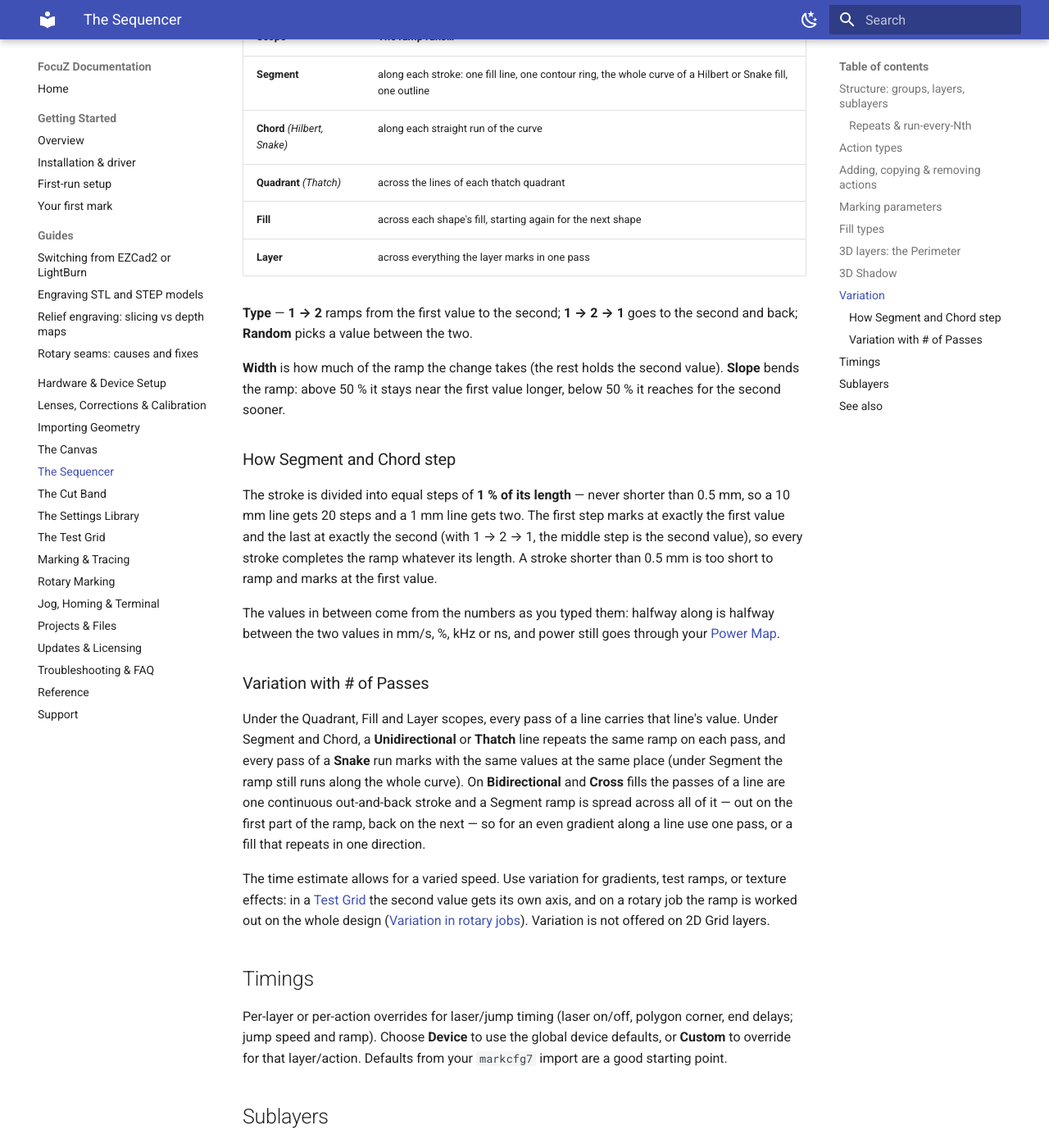
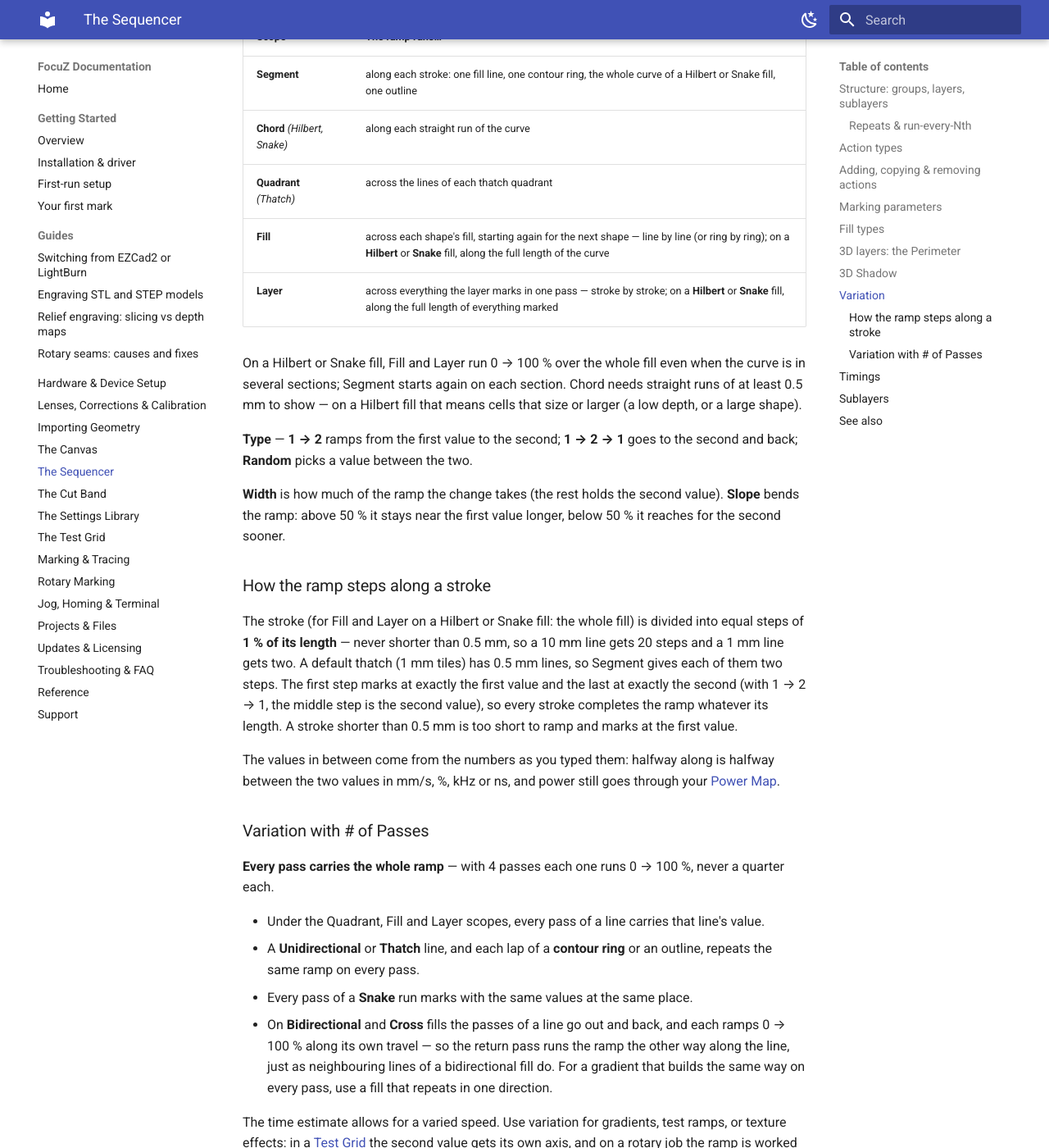
Before and after one commit to Lokahi-Shop/focuz-docs, an MkDocs documentation site: the page built from docs/sequencer.md, in a window 1280 px wide and 1400 px high, scrolled down 5441 px. Shown: the whole window at 82% size. Built offline with MkDocs 1.6.1 and Material for MkDocs 9.7.7, drawn with Linux system fonts in a browser that asks for light colours.

Commit message:
Sequencer: every pass carries the whole ramp; Fill and Layer on Snake and Hilbert
Co-Authored-By: Claude Fable 5.1 <noreply@anthropic.com>

```diff
--- a/docs/sequencer.md
+++ b/docs/sequencer.md
@@ -198,8 +198,12 @@ each its second value.
 | **Segment** | along each stroke: one fill line, one contour ring, the whole curve of a Hilbert or Snake fill, one outline |
 | **Chord** *(Hilbert, Snake)* | along each straight run of the curve |
 | **Quadrant** *(Thatch)* | across the lines of each thatch quadrant |
-| **Fill** | across each shape's fill, starting again for the next shape |
-| **Layer** | across everything the layer marks in one pass |
+| **Fill** | across each shape's fill, starting again for the next shape — line by line (or ring by ring); on a **Hilbert** or **Snake** fill, along the full length of the curve |
+| **Layer** | across everything the layer marks in one pass — stroke by stroke; on a **Hilbert** or **Snake** fill, along the full length of everything marked |
+
+On a Hilbert or Snake fill, Fill and Layer run 0 → 100 % over the whole fill even when the curve is in
+several sections; Segment starts again on each section. Chord needs straight runs of at least 0.5 mm
+to show — on a Hilbert fill that means cells that size or larger (a low depth, or a large shape).
 
 **Type** — **1 → 2** ramps from the first value to the second; **1 → 2 → 1** goes to the second and
 back; **Random** picks a value between the two.
@@ -207,10 +211,11 @@ back; **Random** picks a value between the two.
 **Width** is how much of the ramp the change takes (the rest holds the second value). **Slope** bends
 the ramp: above 50 % it stays near the first value longer, below 50 % it reaches for the second sooner.
 
-### How Segment and Chord step
+### How the ramp steps along a stroke
 
-The stroke is divided into equal steps of **1 % of its length** — never shorter than 0.5 mm, so a
-10 mm line gets 20 steps and a 1 mm line gets two. The first step marks at exactly the first value and
+The stroke (for Fill and Layer on a Hilbert or Snake fill: the whole fill) is divided into equal steps
+of **1 % of its length** — never shorter than 0.5 mm, so a 10 mm line gets 20 steps and a 1 mm line
+gets two. A default thatch (1 mm tiles) has 0.5 mm lines, so Segment gives each of them two steps. The first step marks at exactly the first value and
 the last at exactly the second (with 1 → 2 → 1, the middle step is the second value), so every stroke
 completes the ramp whatever its length. A stroke shorter than 0.5 mm is too short to ramp and marks at
 the first value.
@@ -221,13 +226,16 @@ two values in mm/s, %, kHz or ns, and power still goes through your
 
 ### Variation with # of Passes
 
-Under the Quadrant, Fill and Layer scopes, every pass of a line carries that line's value. Under
-Segment and Chord, a **Unidirectional** or **Thatch** line repeats the same ramp on each pass, and
-every pass of a **Snake** run marks with the same values at the same place (under Segment the ramp
-still runs along the whole curve). On **Bidirectional** and **Cross** fills the passes of a line are one continuous
-out-and-back stroke and a Segment ramp is spread across all of it — out on the first part of the ramp,
-back on the next — so for an even gradient along a line use one pass, or a fill that repeats in one
-direction.
+**Every pass carries the whole ramp** — with 4 passes each one runs 0 → 100 %, never a quarter each.
+
+- Under the Quadrant, Fill and Layer scopes, every pass of a line carries that line's value.
+- A **Unidirectional** or **Thatch** line, and each lap of a **contour ring** or an outline, repeats
+  the same ramp on every pass.
+- Every pass of a **Snake** run marks with the same values at the same place.
+- On **Bidirectional** and **Cross** fills the passes of a line go out and back, and each ramps
+  0 → 100 % along its own travel — so the return pass runs the ramp the other way along the line,
+  just as neighbouring lines of a bidirectional fill do. For a gradient that builds the same way on
+  every pass, use a fill that repeats in one direction.
 
 The time estimate allows for a varied speed. Use variation for gradients, test ramps, or texture
 effects: in a [Test Grid](test-grid.md) the second value gets its own axis, and on a rotary job the ramp
```
